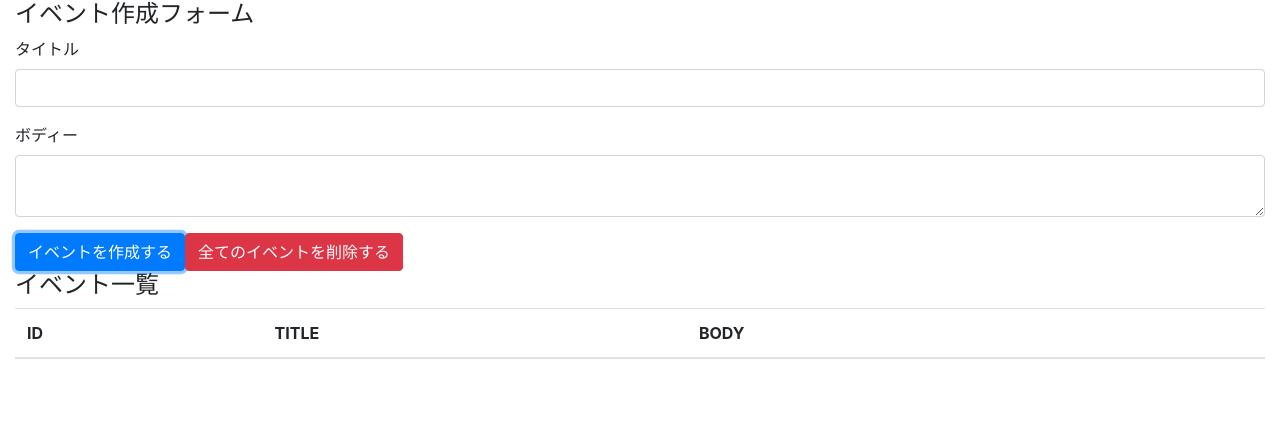
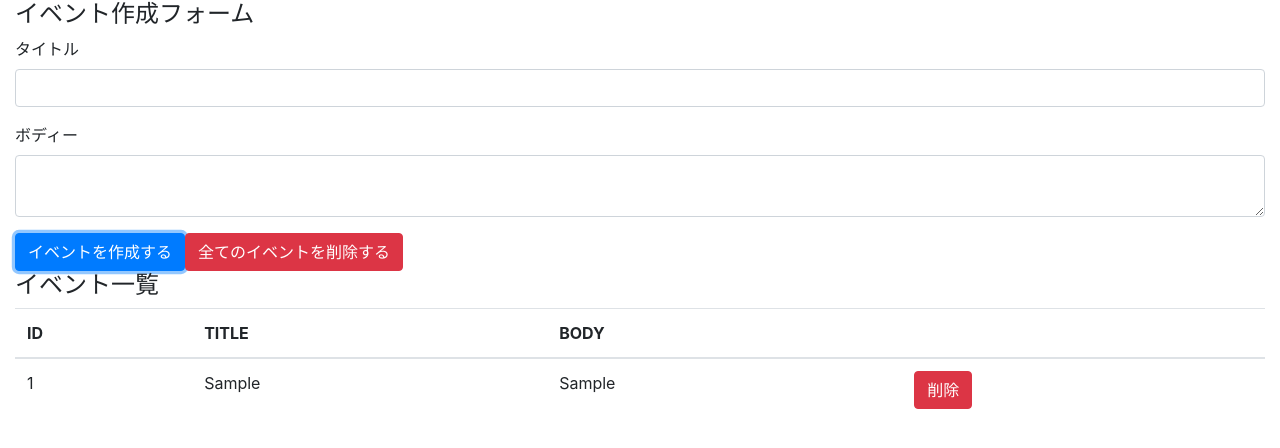
Before and after one commit to dashimaki929/react-hooks-101, a React (Create React App) app: page / in a window 1280 px wide. Both pictures are taken after typing "Sample", "Sample" into the empty fields and a click on the button "イベントを作成する". Shown: the top 448 px of the page. Built offline with nearby package versions, Linux system fonts and the light colour scheme.

Commit message:
display events, refactor and implement remove event button

```diff
--- a/src/components/App.js
+++ b/src/components/App.js
@@ -2,6 +2,7 @@
 import "bootstrap/dist/css/bootstrap.min.css";
 
 import reducer from "../reducers";
+import Event from "./Event";
 
 const App = () => {
   const [state, dispatch] = useReducer(reducer, []);
@@ -65,7 +66,11 @@
             <th></th>
           </tr>
         </thead>
-        <tbody></tbody>
+        <tbody>
+          {state.map((event, i) => (
+            <Event key={i} event={event} dispatch={dispatch} />
+          ))}
+        </tbody>
       </table>
     </div>
   );
--- /dev/null
+++ b/src/components/Event.js
@@ -0,0 +1,30 @@
+import React from "react";
+
+const Event = ({ event, dispatch }) => {
+  const id = event.id;
+  const handleClickDeleteButton = () => {
+    dispatch({
+      type: "DELETE_EVENT",
+      id,
+    });
+  };
+
+  return (
+    <tr>
+      <td>{event.id}</td>
+      <td>{event.title}</td>
+      <td>{event.body}</td>
+      <td>
+        <button
+          type="button"
+          className="btn btn-danger"
+          onClick={handleClickDeleteButton}
+        >
+          削除
+        </button>
+      </td>
+    </tr>
+  );
+};
+
+export default Event;
--- a/src/reducers/index.js
+++ b/src/reducers/index.js
@@ -1,16 +1,20 @@
 const events = (state = [], action) => {
   switch (action.type) {
-    case "CREATE_EVENT":
+    case "CREATE_EVENT": {
       const event = { title: action.title, body: action.body };
       const length = state.length;
-      const id = length ? (state[length - 1].id + 1) : 1
+      const id = length ? state[length - 1].id + 1 : 1;
       return [...state, { id, ...event }];
-    case "DELETE_EVENT":
+    }
+    case "DELETE_EVENT": {
+      return state.filter((event) => event.id !== action.id);
+    }
+    case "DELETE_ALL_EVENT": {
+      return [];
+    }
+    default: {
       return state;
-    case "DELETE_ALL_EVENT":
-      return [];
-    default:
-      return state;
+    }
   }
 };
 
```
